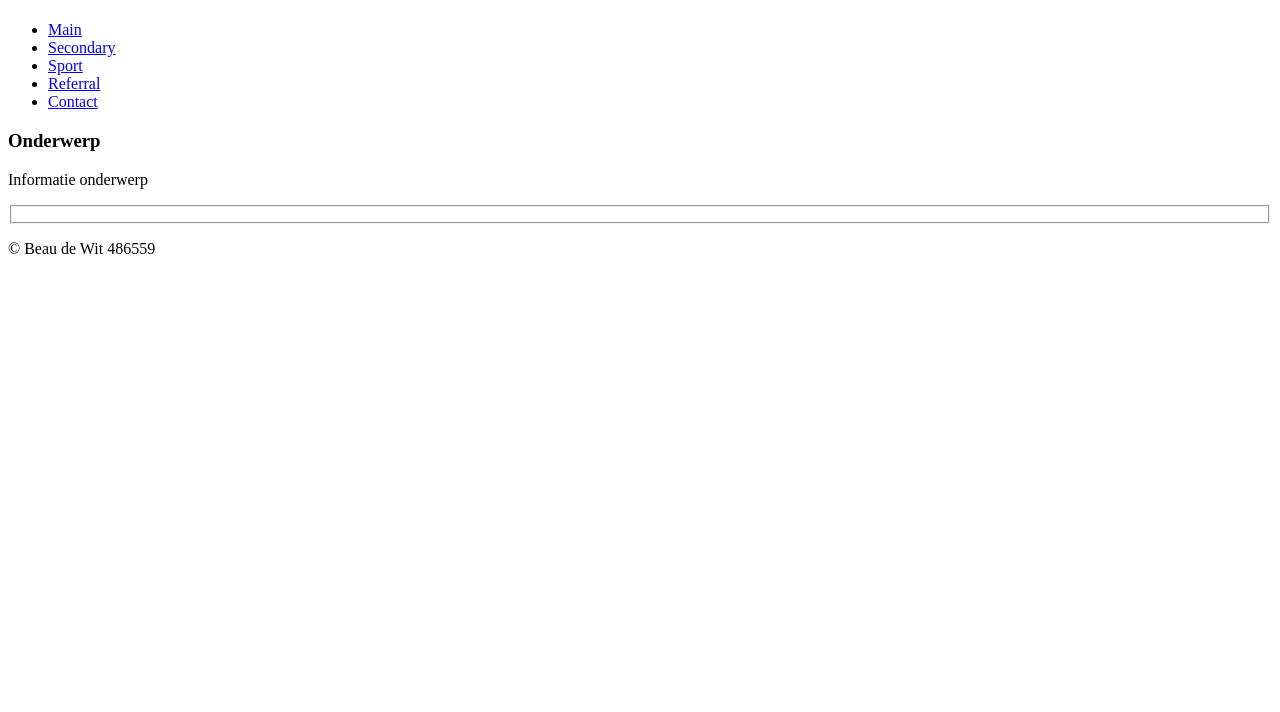
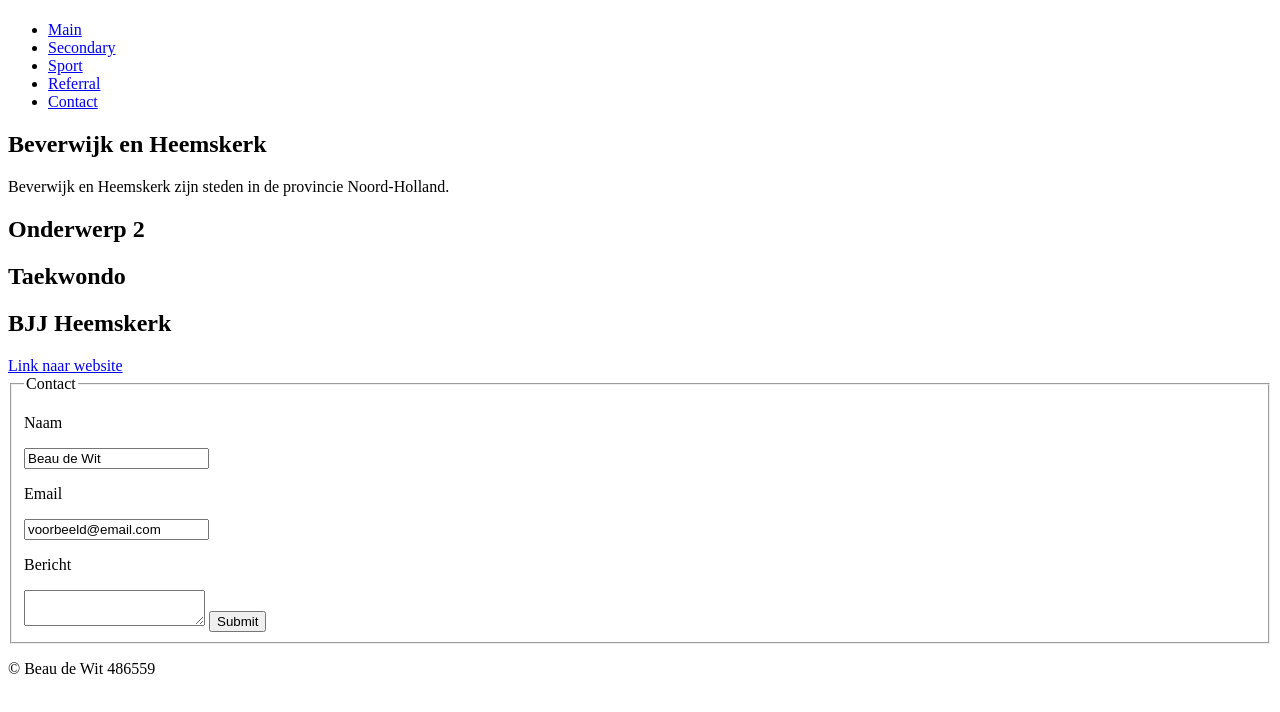
Before and after one commit to Beaudewit00/Web-Markup-Assesment, a plain HTML site: page index.html in a window 1280 px wide. Drawn offline with Linux system fonts and the light colour scheme.

Commit message:
Update index.html

```diff
--- a/index.html
+++ b/index.html
@@ -3,7 +3,7 @@
 	<head>
 		<!--Titel van onderwerp-->
 		<title>
-			Web Markup Assesment
+			Taekwondo in Beverwijk en Heemskerk
 		</title>
 		<!--Dit is voor de css om het aan te roepen-->
 		<link
@@ -38,40 +38,84 @@
 				</ul>
 			</nav>
 		</header>
-		<article id="maincontent">
-			<section>
+		<section id="maincontent">
+			<header>
 				<h1>
-					Onderwerp
+					Beverwijk en Heemskerk
 				</h1>
+			</header>
+			<article>
 				<p>
-					Informatie onderwerp
+					Beverwijk en Heemskerk zijn steden in de provincie Noord-Holland.
 				</p>
+			</article>
+			<footer>
+
+			</footer>
 		</section>
+		<section id="secondarycontent">
+			<header>
+				<h1>
+					Onderwerp 2
+				</h1>
+			</header>
+			<article>
+
 			</article>
-		<article id="secondarycontent">
-			<section>
+			<footer>
 
+			</footer>
 		</section>
+		<section id="sportcontent">
+			<header>
+				<h1>
+					Taekwondo
+				</h1>
+			</header>
+			<article>
+				<p>
+
+				</p>
 			</article>
-		<article id="sportcontent">
-			<section>
+			<footer>
 
+			</footer>
 		</section>
-		</article>
-		<article id="referalcontent">
-			<section>
+		<section id="referalcontent">
+			<header>
+				<h1>
+					BJJ Heemskerk
+				</h1>
+			</header>
+			<aside>
+				<a href="http://www.bjj-heemskerk.nl/" id="CTA">Link naar website</a>
+			</aside>
+			<footer>
 
+			</footer>
 		</section>
-		</article>
-		<article id="contactcontent">
-			<section>
-				<form class="contact">
-					<fieldset>
-
+		<section id="contactcontent">
+				<form class="contact" action="http://witan.nl/inholland/testform.php" method="post">
+					<fieldset id="afzender">
+						<legend>
+							Contact
+						</legend>
+						<p>
+						Naam
+						</p>
+						<input type="text" name="naam" value="Beau de Wit">
+						<p>
+						Email
+						</p>
+						<input type="text" name="email" value="voorbeeld@email.com">
+						<p>
+						Bericht
+						</p>
+						<textarea id="msg" name="contactbericht"></textarea>
+						<input type="submit" value="Submit">
 					</fieldset>
 				</form>
 		</section>
-		</article>
 	</body>
 	<footer>
 		<p>
```
Lines whose indentation alone changed are shown as unchanged.
